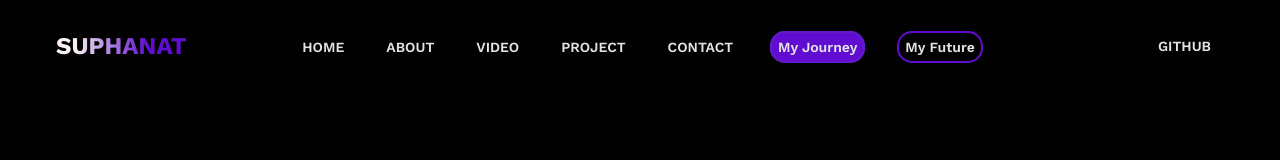
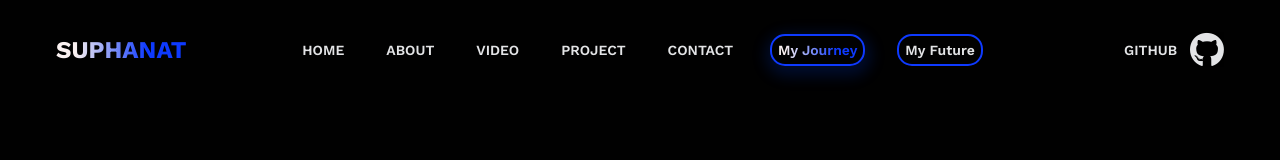
Before and after one commit to suphanatchanlek30/6709616897_MyCSTUStory, a plain HTML site: page index.html in a window 1280 px wide. In both pictures the pointer is over the link "My Journey". Drawn offline with nearby package versions, Linux system fonts and the light colour scheme.

Commit message:
add Link icon in file index.html  and Change the main colors in file mystyle.css and add shadow border

```diff
--- a/index.html
+++ b/index.html
@@ -6,6 +6,10 @@
     <title>Homepage</title>
     <!-- Link CSS -->
     <link rel="stylesheet" href="mystyle.css">
+    <!-- Link icon -->
+    <link rel="stylesheet" href="https://cdnjs.cloudflare.com/ajax/libs/font-awesome/6.4.2/css/all.min.css" />
+    <link rel="stylesheet" href="https://unpkg.com/boxicons@2.1.4/css/boxicons.min.css">
+
 </head>
 <body>
     <!-- Navbar Start -->
--- a/mystyle.css
+++ b/mystyle.css
@@ -9,7 +9,7 @@
     --extra-light: #E3E4E6;
     --white: #FFFFFF;
     --max-width: 1200px;
-    --gradient-text: linear-gradient(to right, #FAF1F1 15%, #600DD1 70%);
+    --gradient-text: linear-gradient(to right, #FAF1F1 15%, #0e3aff 70%);
 }
 
 /* ตั้งค่า Setting Start*/
@@ -106,17 +106,20 @@ nav {
     padding: 6px;
     font-size: 14px;
     font-weight: 600;
-    border: 2px solid #600DD1;
+    border: 2px solid #0e3aff;
     border-radius: 15px;
 }
 
 .link_to_page a:hover {
     color: var(--extra-light);
-    background-color: #600DD1;
+    background: var(--gradient-text);
+    box-shadow: 1px 5px 15px 5px rgba(0, 72, 255, 0.18);
+    background-clip: text;
+    -webkit-text-fill-color: transparent;
     padding: 6px;
     font-size: 14px;
     font-weight: 600;
-    border: 2px solid #621bc6;
+    border: 2px solid #0e3aff;
     border-radius: 15px;
 }
 
```
